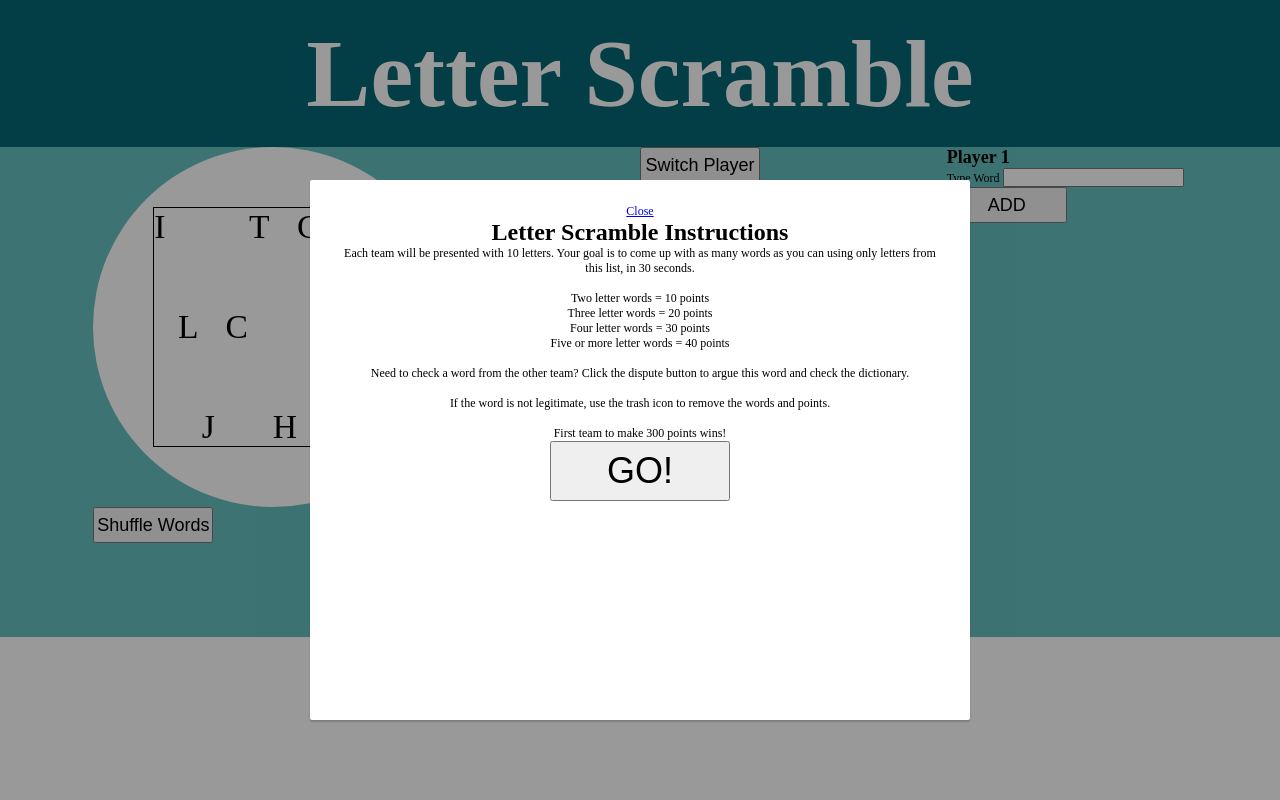
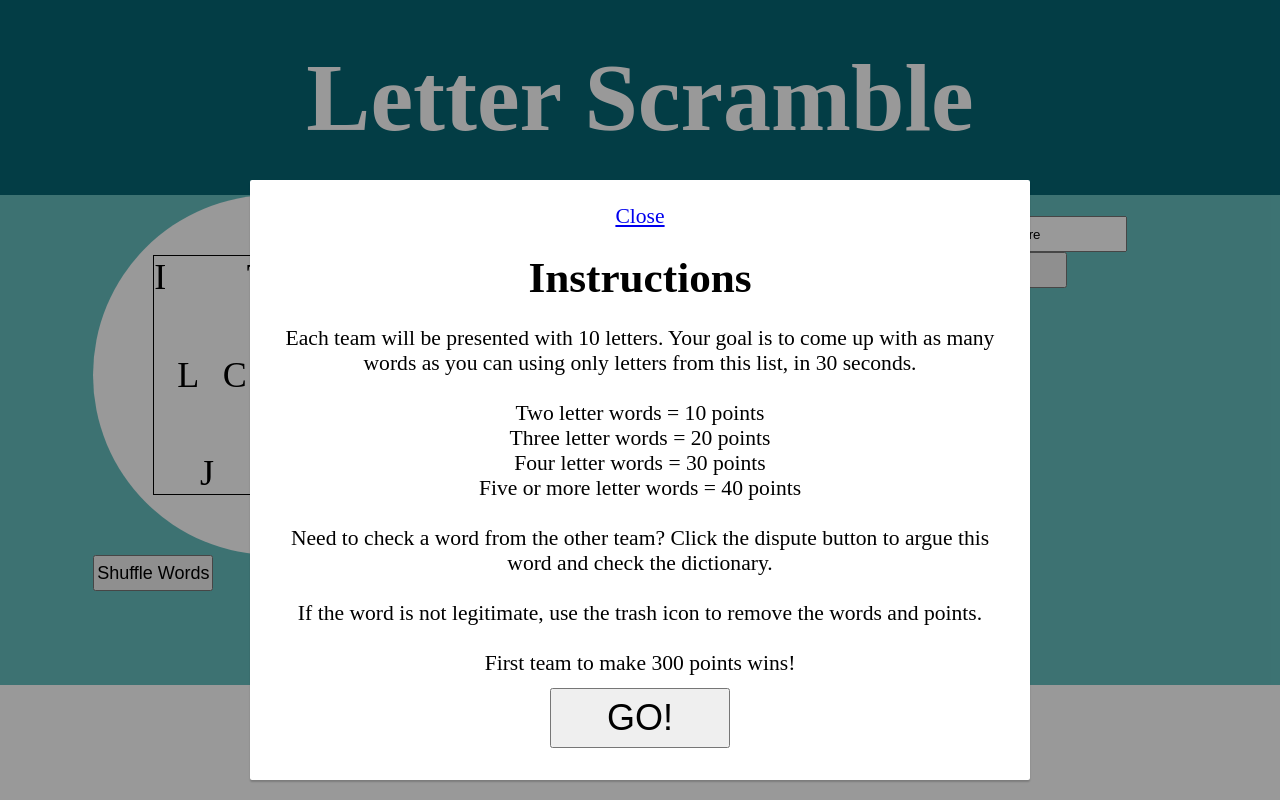
Before and after one commit to NPacha/Letter_Scramble, a plain HTML site: page index.html in a window 1280 px wide. Shown: the top 800 px of the page. Drawn offline with nearby package versions, Linux system fonts and the light colour scheme.

Commit message:
Styled instructions modal

```diff
--- a/index.html
+++ b/index.html
@@ -32,8 +32,7 @@
                 </ul>
             <div class="input-container">
                 <!-- Input and input button -->
-                <label for="input-box">Type Word</label>
-                <input type="text" name="" value="" id="input-box">
+                <input type="text" name="" value="Type word here" id="input-box">
                 <button type="button" name="button" id="submit">ADD</button>
             </div>
         </div>
@@ -53,7 +52,7 @@
     <div id="instructions">
         <div id="instructions-textbox">
             <a href="#" id="close-instructions">Close</a>
-            <h1>Letter Scramble Instructions</h1>
+            <h1>Instructions</h1>
             <p>Each team will be presented with 10 letters. Your goal is to come up with as many words as you can using only letters from this list, in 30 seconds.<br><br>
             Two letter words = 10 points <br>
             Three letter words = 20 points<br>
--- a/style.css
+++ b/style.css
@@ -26,6 +26,10 @@ header {
 
 }
 
+h1 {
+	padding: 2rem;
+}
+
 .circle {
 	border-radius: 50%;
 	background-color: white;
@@ -44,10 +48,11 @@ header {
 	display: flex;
 
 
+
 }
 
 .letters li {
-	font-size: 2.8rem;
+	font-size: 3rem;
 	flex-grow: 1;
 
 }
@@ -121,9 +126,10 @@ li {
 }
 
 #instructions-textbox, #dispute-textbox {
-    background-color: white;
-	height: 45rem;
-	width: 55rem;
+	background-color: white;
+	font-size: 1.8rem;
+	height: 50rem;
+	width: 65rem;
     border-radius: 2px;
     margin: 15rem auto;
 	box-shadow: 0 2px 2px rgba(0, 0, 0, 0.2);
@@ -142,6 +148,7 @@ li {
 	font-size: 3rem;
 	width: 15rem;
 	height: 5rem;
+	margin: 1rem;
 
 }
 
@@ -149,3 +156,12 @@ li {
 	cursor: pointer;
 	background-color: #ff4b5c;
 }
+
+label{
+	font-size: 1.5rem;
+}
+
+input {
+	width: 15rem;
+	height: 3rem;
+}
```
